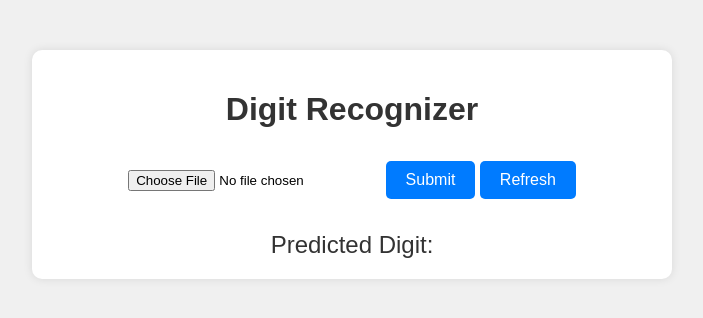
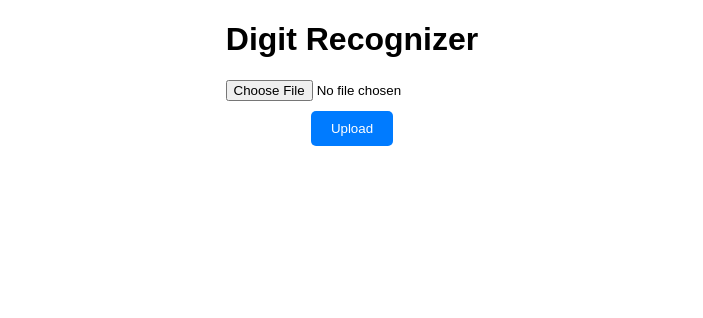
Before and after one commit to KushanMalith/Digit-Recognizer, a Flask app: page / in a window 1280 px wide. Shown: the top 318 px of the page, without its empty margins (288-991 px from the left). Run offline with Flask 3, Linux system fonts and the light colour scheme; parts of the project's set-up code (start-up, migrations or seed data) failed here and were passed over.

Commit message:
Add files via upload

```diff
--- a/app/static/css/styles.css
+++ b/app/static/css/styles.css
@@ -1,45 +1,36 @@
 body {
-    margin: 0;
-    padding: 0;
     font-family: Arial, sans-serif;
-    background-color: #f0f0f0;
 }
 
-.container {
-    max-width: 600px;
-    margin: 50px auto;
-    padding: 20px;
-    background-color: #fff;
-    border-radius: 10px;
-    box-shadow: 0 0 10px rgba(0, 0, 0, 0.1);
+h1 {
     text-align: center;
 }
 
-h1 {
-    color: #333;
+form {
+    display: flex;
+    flex-direction: column;
+    align-items: center;
+    margin-top: 20px;
 }
 
 input[type="file"] {
-    margin: 20px 0;
+    margin-bottom: 10px;
 }
 
 button {
     padding: 10px 20px;
-    font-size: 16px;
     background-color: #007bff;
-    color: #fff;
+    color: white;
     border: none;
     border-radius: 5px;
     cursor: pointer;
-    transition: background-color 0.3s ease;
 }
 
 button:hover {
     background-color: #0056b3;
 }
 
-#predicted-digit {
+p {
+    text-align: center;
     margin-top: 20px;
-    font-size: 24px;
-    color: #333;
 }
--- a/app/templates/index.html
+++ b/app/templates/index.html
@@ -4,18 +4,20 @@
     <meta charset="UTF-8">
     <meta name="viewport" content="width=device-width, initial-scale=1.0">
     <title>Digit Recognizer</title>
-    <!-- Link to the CSS file -->
-    <link rel="stylesheet" href="{{ url_for('static', filename='css/styles.css') }}">
+    <link rel="stylesheet" href="../../static/css/styles.css">
+    <script src="../../static/js/script.js" defer></script>
 </head>
 <body>
-    <div class="container">
-        <h1>Digit Recognizer</h1>
-        <input type="file" id="image-upload" accept="image/*">
-        <button id="submit-button">Submit</button>
-        <button id="refresh-button">Refresh</button>
-        <div id="predicted-digit">Predicted Digit: </div>
-    </div>
-    <!-- Link to the JavaScript file -->
-    <script src="{{ url_for('static', filename='js/script.js') }}"></script>
+    <h1>Digit Recognizer</h1>
+    <form action="{{ url_for('upload_file') }}" method="post" enctype="multipart/form-data" id="upload-form">
+        <input type="file" name="file" id="file" accept="image/*">
+        <button type="submit">Upload</button>
+    </form>
+    {% if error %}
+    <p>{{ error }}</p>
+    {% endif %}
+    {% if digit %}
+    <p>Predicted Digit: {{ digit }}</p>
+    {% endif %}
 </body>
 </html>
```
Also changed, not shown: app/static/script.js (added, +11 -0 lines).
